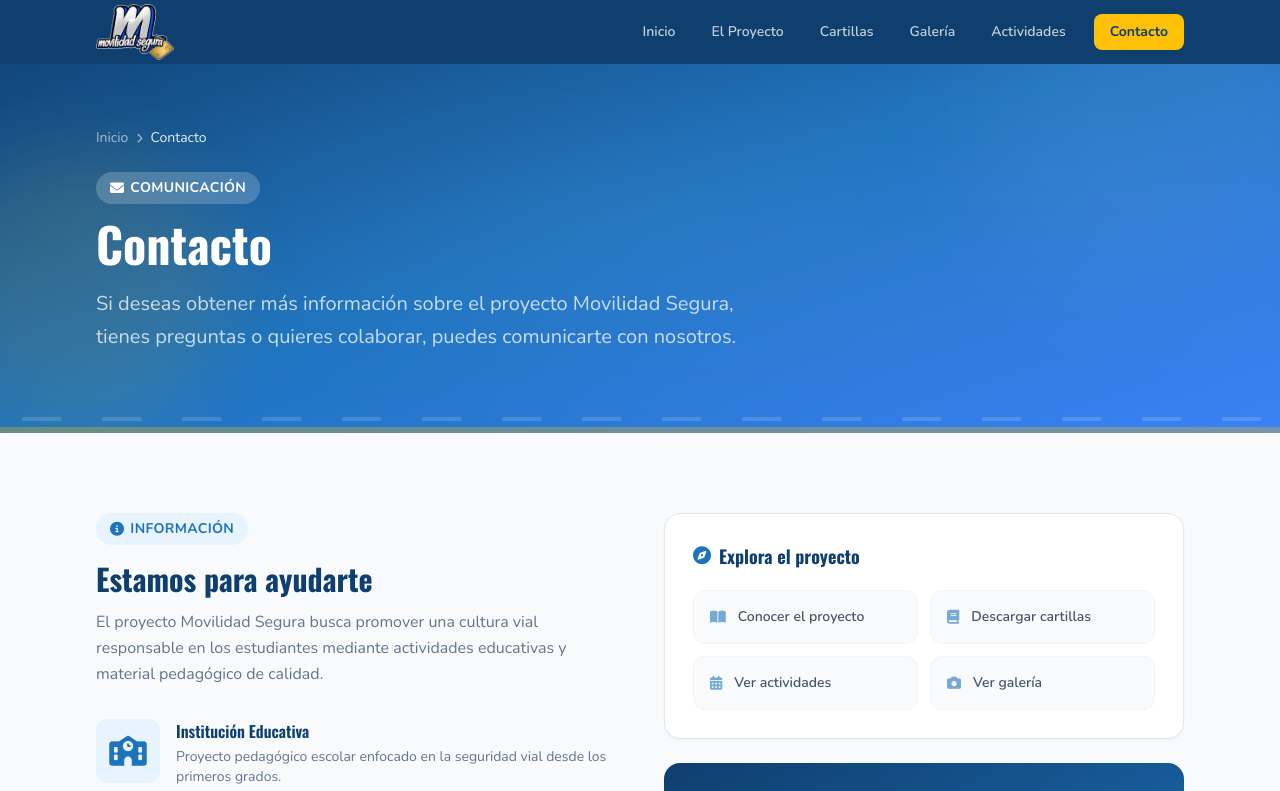
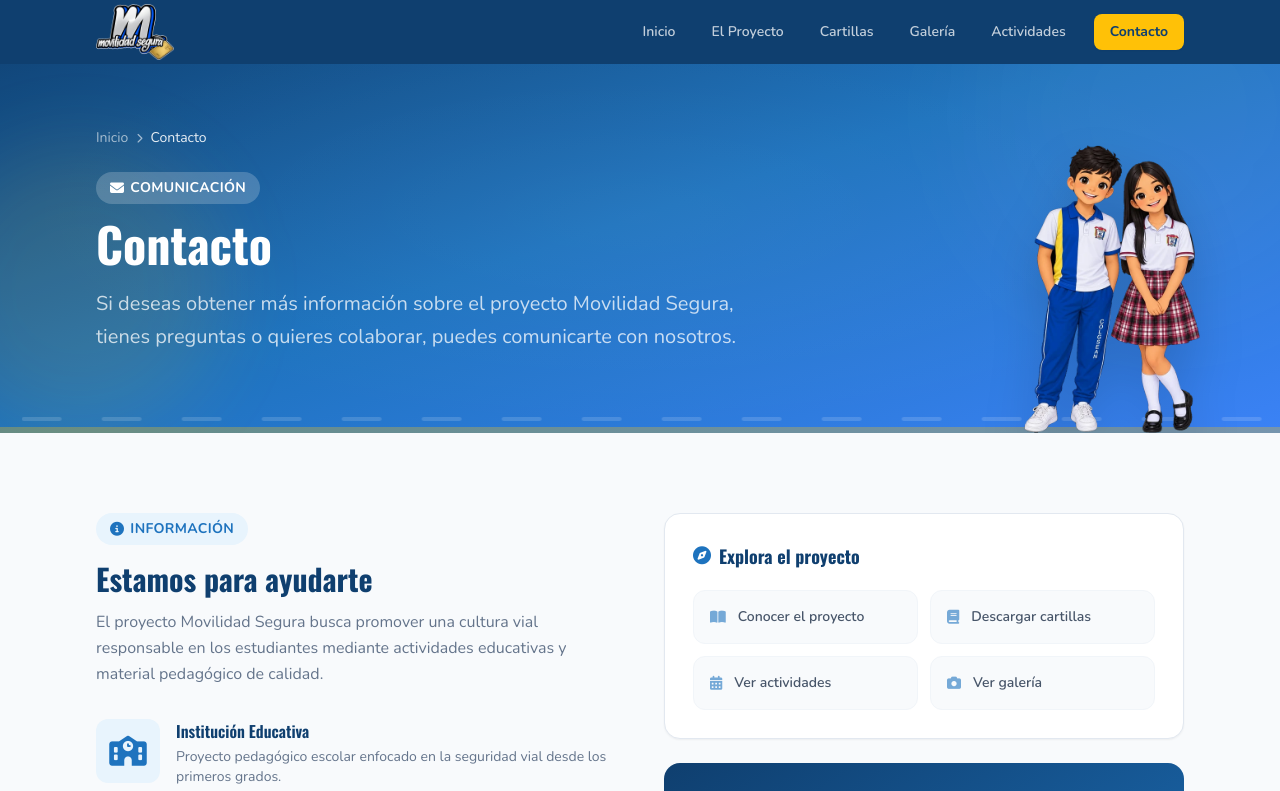
Before and after one commit to Neferxd31/movilidad-segura, a React (Vite) app: page /contacto in a window 1280 px wide. Shown: the top 791 px of the page. Built offline with nearby package versions, Linux system fonts and the light colour scheme.

Commit message:
feat: add students illustration to page hero

```diff
--- a/src/components/PageHero.jsx
+++ b/src/components/PageHero.jsx
@@ -19,6 +19,14 @@ export default function PageHero({ badge, badgeIcon, title, description, breadcr
           </div>
         </div>
       </div>
+
+      {/* Estudiantes: llenan el espacio libre del encabezado en pantallas anchas */}
+      <img
+        src="/img/estudiantes.webp"
+        alt=""
+        className="hidden lg:block absolute right-8 xl:right-20 bottom-0 h-64 xl:h-72 w-auto
+                   pointer-events-none select-none drop-shadow-2xl"
+      />
 
       <div className="container relative z-10">
         {/* Breadcrumb */}
```
Also changed, not shown: assets/img/estudiantes.webp (added).
